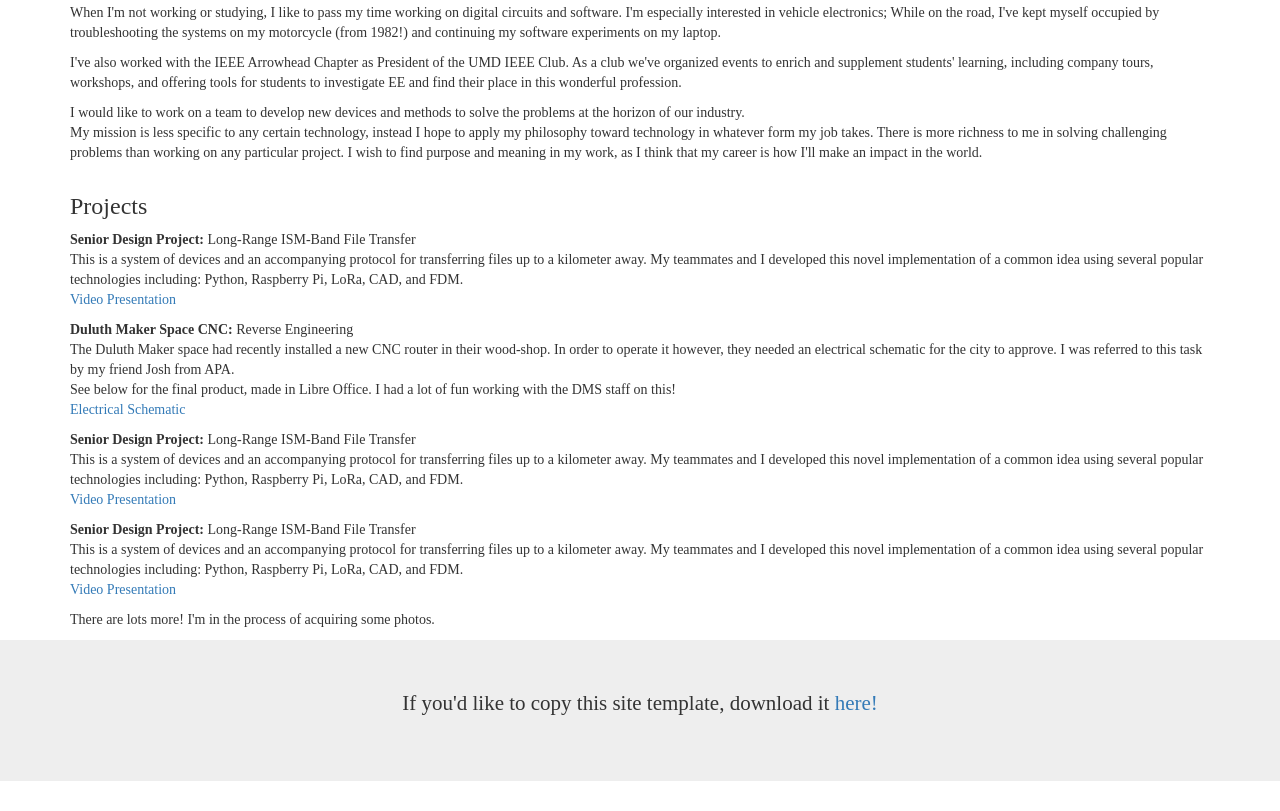
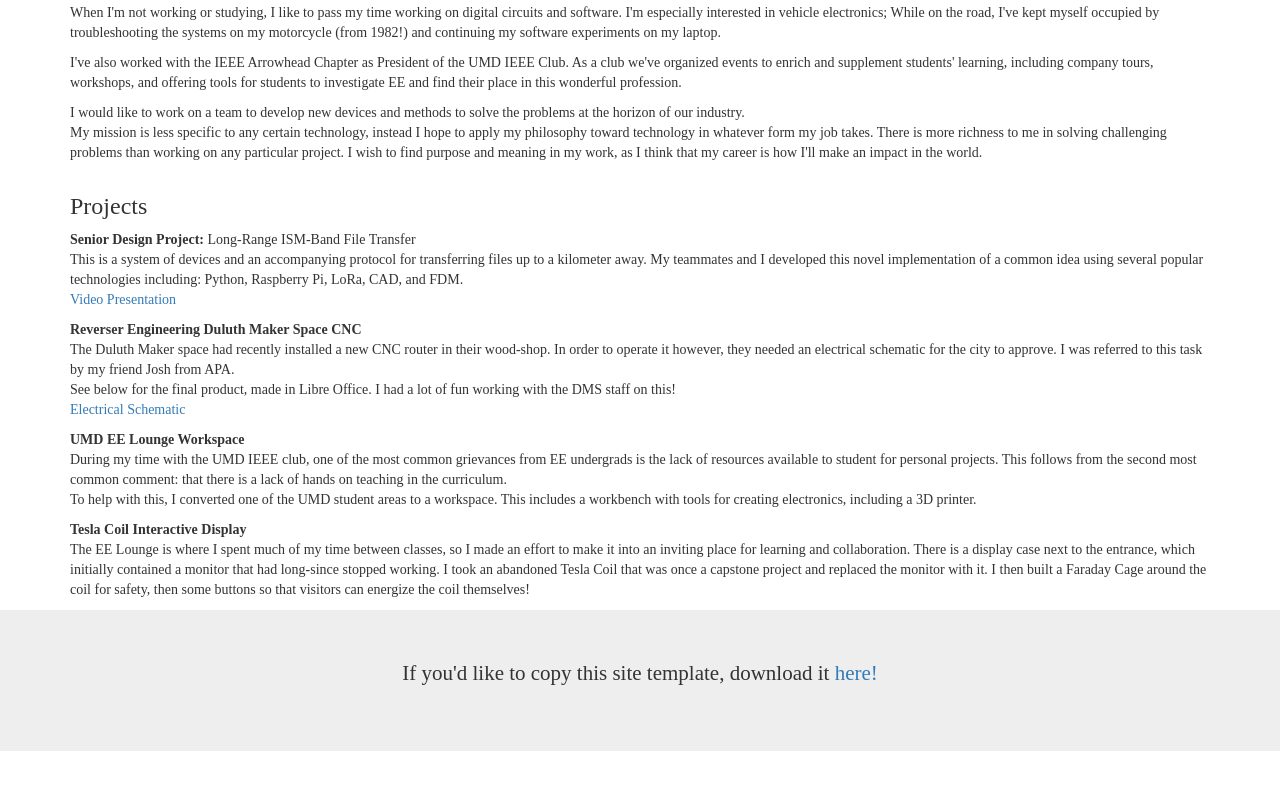
Before and after one commit to alex-haw/alex-haw.github.io, a plain HTML site: page index.html in a window 1280 px wide. Shown: the part 1310-2121 px from the top of the page. After the commit the page ends 2091 px from the top, so only its background shows below. Drawn offline with nearby package versions, Linux system fonts and the light colour scheme.

Commit message:
added some projects

```diff
--- a/index.html
+++ b/index.html
@@ -129,20 +129,18 @@
 			<br>This is a system of devices and an accompanying protocol for transferring files up to a kilometer away. My teammates and I developed this novel implementation of a common idea using several popular technologies including: Python, Raspberry Pi, LoRa, CAD, and FDM.
 			<br><a href="https://youtu.be/p_xYzZlvcl0">Video Presentation</a>
 			</p>
-			<p><b>Duluth Maker Space CNC:</b> Reverse Engineering
+			<p><b>Reverser Engineering Duluth Maker Space CNC</b>
 			<br>The Duluth Maker space had recently installed a new CNC router in their wood-shop. In order to operate it however, they needed an electrical schematic for the city to approve. I was referred to this task by my friend Josh from APA.
 			<br>See below for the final product, made in Libre Office. I had a lot of fun working with the DMS staff on this!
-			<br><a href="">Electrical Schematic</a>
+			<br><a href="./dms_masso.pdf">Electrical Schematic</a>
 			</p>
-			<p><b>Senior Design Project:</b> Long-Range ISM-Band File Transfer
-			<br>This is a system of devices and an accompanying protocol for transferring files up to a kilometer away. My teammates and I developed this novel implementation of a common idea using several popular technologies including: Python, Raspberry Pi, LoRa, CAD, and FDM.
-			<br><a href="https://youtu.be/p_xYzZlvcl0">Video Presentation</a>
+			<p><b>UMD EE Lounge Workspace</b>
+			<br>During my time with the UMD IEEE club, one of the most common grievances from EE undergrads is the lack of resources available to student for personal projects. This follows from the second most common comment: that there is a lack of hands on teaching in the curriculum.
+			<br>To help with this, I converted one of the UMD student areas to a workspace. This includes a workbench with tools for creating electronics, including a 3D printer.
 			</p>
-			<p><b>Senior Design Project:</b> Long-Range ISM-Band File Transfer
-			<br>This is a system of devices and an accompanying protocol for transferring files up to a kilometer away. My teammates and I developed this novel implementation of a common idea using several popular technologies including: Python, Raspberry Pi, LoRa, CAD, and FDM.
-			<br><a href="https://youtu.be/p_xYzZlvcl0">Video Presentation</a>
-			</p>
-		<p>There are lots more! I'm in the process of acquiring some photos.</p>
+			<p><b>Tesla Coil Interactive Display</b>
+			<br>The EE Lounge is where I spent much of my time between classes, so I made an effort to make it into an inviting place for learning and collaboration. There is a display case next to the entrance, which initially contained a monitor that had long-since stopped working. I took an abandoned Tesla Coil that was once a capstone project and replaced the monitor with it. I then built a Faraday Cage around the coil for safety, then some buttons so that visitors can energize the coil themselves!
+			<p>
 		</div>
 	</div>
 
```
Also changed, not shown: 1 other file.
